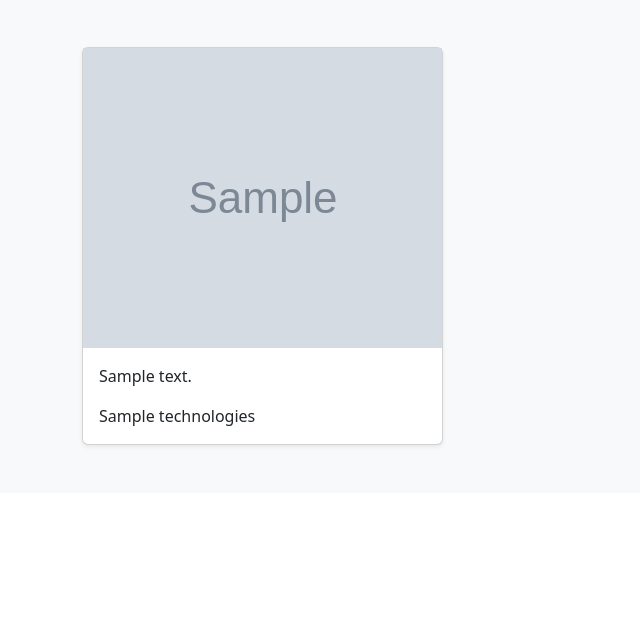
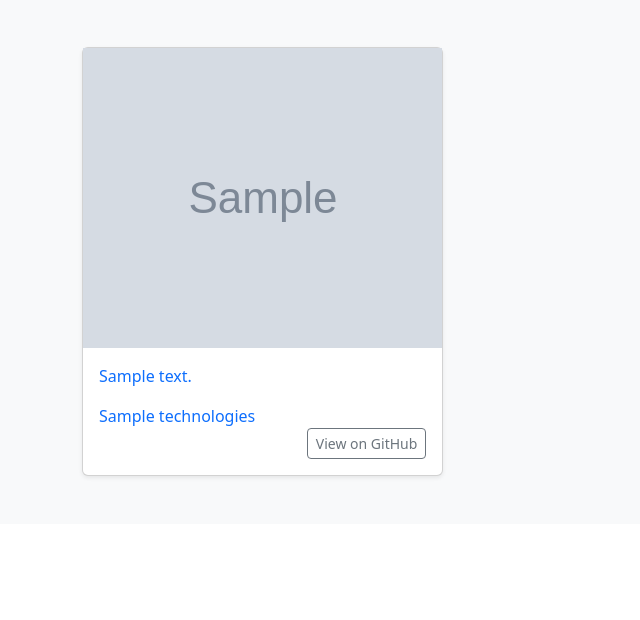
Before and after one commit to jmm5781/portfolio-project, a Django app: template jobs/templates/jobs/home.html in a window 1280 px wide. Shown: the part 787-1407 px from the top of the page, without its empty margins (0-640 px from the left). Before the commit the page ends 1235 px from the top, so only its background shows below. Run offline with Django 5.2, Linux system fonts and the light colour scheme; the template is opened without the code that fills it: most values are stand-ins (such as "Sample title", 1, 10 or a date in 2020); grey boxes marked "Sample" are stand-in pictures; data that the repository does not hold is empty; parts of the project's set-up code (start-up, migrations or seed data) failed here and were passed over; some libraries are stand-ins or nearby versions.

Commit message:
added link to GitHub on job cards in home view

```diff
--- a/jobs/templates/jobs/home.html
+++ b/jobs/templates/jobs/home.html
@@ -222,15 +222,15 @@
                                 <p class="card-text">
                                     {{ job.technologies }}
                                 </p>
-<!--                                <div class="d-flex justify-content-between align-items-center">-->
-<!--                                    <div class="btn-group">-->
-<!--                                        <a href="https://github.com/jmm5781">-->
-<!--                                            <button type="button" class="btn btn-sm btn-outline-secondary">View on GitHub</button>-->
-<!--&lt;!&ndash;                                        <button type="button" class="btn btn-sm btn-outline-secondary">Edit</button>&ndash;&gt;-->
-<!--                                        </a>-->
-<!--                                    </div>-->
-<!--&lt;!&ndash;                                    <small class="text-body-secondary">9 mins</small>&ndash;&gt;-->
-<!--                                </div>-->
+                                <div class="d-flex justify-content-between align-items-center">
+                                    <div class="btn-group">
+                                        <a href="https://github.com/jmm5781">
+                                            <button type="button" class="btn btn-sm btn-outline-secondary">View on GitHub</button>
+<!--                                        <button type="button" class="btn btn-sm btn-outline-secondary">Edit</button>-->
+                                        </a>
+                                    </div>
+<!--                                    <small class="text-body-secondary">9 mins</small>-->
+                                </div>
                             </div>
                         </div>
                     </a>
```
